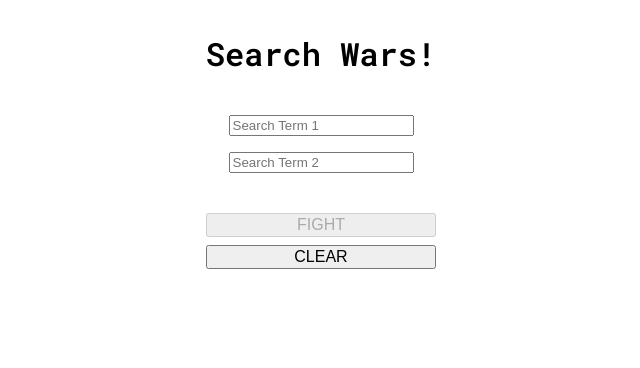
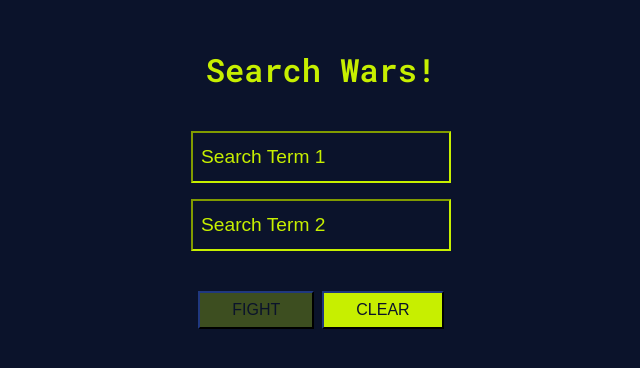
Before and after one commit to 2bit-hack/search-wars, a React (Vite) app: page / in a window 1280 px wide. Shown: the top 368 px of the page, without its empty margins (319-959 px from the left). Built offline with nearby package versions, Linux system fonts and the light colour scheme.

Commit message:
Styling and reformatting changes

```diff
--- a/src/App.css
+++ b/src/App.css
@@ -1,40 +1,6 @@
 .App {
+  padding: 1rem;
   text-align: center;
-}
-
-.App-logo {
-  height: 40vmin;
-  pointer-events: none;
-}
-
-@media (prefers-reduced-motion: no-preference) {
-  .App-logo {
-    animation: App-logo-spin infinite 20s linear;
-  }
-}
-
-.App-header {
-  background-color: #282c34;
-  min-height: 100vh;
-  display: flex;
-  flex-direction: column;
-  align-items: center;
-  justify-content: center;
-  font-size: calc(10px + 2vmin);
-  color: white;
-}
-
-.App-link {
-  color: #61dafb;
-}
-
-@keyframes App-logo-spin {
-  from {
-    transform: rotate(0deg);
-  }
-  to {
-    transform: rotate(360deg);
-  }
 }
 
 button {
@@ -42,10 +8,27 @@
 }
 
 .heading {
+  color: var(--main);
   margin-top: 2rem;
   margin-bottom: 2rem;
   font-weight: 600;
   font-size: 2rem;
+}
+
+.search {
+  color: var(--main);
+  font-size: 1.2rem;
+  background-color: #0b132b;
+  height: 2rem;
+  width: 15rem;
+  padding: 0.5rem;
+  border-radius: 0%;
+  border-color: var(--main);
+  outline: none;
+}
+
+.search::placeholder {
+  color: var(--main);
 }
 
 .search-container {
@@ -66,20 +49,98 @@
   margin-right: 1rem;
 }
 
-.submit-btn {
+.btn {
+  padding: 0.5rem;
+  padding-left: 2rem;
+  padding-right: 2rem;
+  background-color: var(--main);
+  color: #0b132b;
+  border-radius: 0%;
+  border-color: #0b132b;
   font-size: 1rem;
   margin-bottom: 0.5rem;
 }
 
-.btn-container {
+.btn:hover {
+  font-weight: bold;
+}
+
+.btn:focus {
+  border-style: dotted;
+  outline: none;
+}
+
+.btn:disabled {
+  background-color: var(--main-disabled);
+}
+
+.mr {
+  margin-right: 0.5rem;
+}
+
+.loading {
   display: flex;
   flex-direction: column;
+  align-items: center;
+  margin-top: 1rem;
 }
 
 .results {
+  display: flex;
+  flex-direction: column;
+  align-items: flex-start;
   margin-top: 1rem;
 }
 
+.result-text {
+  color: var(--main);
+  font-size: 1.5rem;
+}
+
 .error {
+  font-weight: bold;
   color: red;
 }
+
+/* Spinner CSS from https://loading.io/css/ */
+
+.lds-ring {
+  display: inline-block;
+  position: relative;
+  width: 80px;
+  height: 80px;
+}
+
+.lds-ring div {
+  box-sizing: border-box;
+  display: block;
+  position: absolute;
+  width: 64px;
+  height: 64px;
+  margin: 8px;
+  border: 8px solid #fff;
+  border-radius: 50%;
+  animation: lds-ring 1.2s cubic-bezier(0.5, 0, 0.5, 1) infinite;
+  border-color: var(--main) transparent transparent transparent;
+}
+
+.lds-ring div:nth-child(1) {
+  animation-delay: -0.45s;
+}
+
+.lds-ring div:nth-child(2) {
+  animation-delay: -0.3s;
+}
+
+.lds-ring div:nth-child(3) {
+  animation-delay: -0.15s;
+}
+
+@keyframes lds-ring {
+  0% {
+    transform: rotate(0deg);
+  }
+  100% {
+    transform: rotate(360deg);
+  }
+}
--- a/src/App.jsx
+++ b/src/App.jsx
@@ -76,9 +76,9 @@
           />
         </div>
       </div>
-      <div className="btn-container">
+
       <button
-          className="submit-btn"
+        className="btn mr"
         disabled={isLoading || !termOne.trim() || !termTwo.trim()}
         onClick={() => {
           setHasResults((_) => false);
@@ -89,7 +89,7 @@
         FIGHT
       </button>
       <button
-          className="submit-btn"
+        className="btn"
         onClick={() => {
           setTermOne((_) => "");
           setTermTwo((_) => "");
@@ -99,7 +99,17 @@
       >
         CLEAR
       </button>
+
+      {isLoading ? (
+        <div className="loading">
+          <div class="lds-ring">
+            <div></div>
+            <div></div>
+            <div></div>
+            <div></div>
           </div>
+        </div>
+      ) : null}
       {failure ? (
         <div className="results">
           <p className="error">{failure}</p>
@@ -109,10 +119,12 @@
         <div className="results">
           {results !== null ? (
             <>
-              <p>
+              <p className="result-text">
+                {results["termOne"] > results["termTwo"] ? "👑" : "😭"}{" "}
                 {termOne} : {results["termOne"] ?? "-"}
               </p>
-              <p>
+              <p className="result-text">
+                {results["termTwo"] > results["termOne"] ? "👑" : "😭"}{" "}
                 {termTwo} : {results["termTwo"] ?? "-"}
               </p>
             </>
--- a/src/index.css
+++ b/src/index.css
@@ -1,7 +1,14 @@
 @import url("https://fonts.googleapis.com/css2?family=Roboto+Mono:wght@400;600&display=swap");
+
+:root {
+  --main: #c7ef00;
+  --main-disabled: #c7ef0044;
+  --secondary: #0b132b;
+}
 
 body {
   box-sizing: border-box;
+  background-color: var(--secondary);
   margin: 0;
   display: flex;
   justify-content: center;
```
Lines whose indentation alone changed are shown as unchanged.
